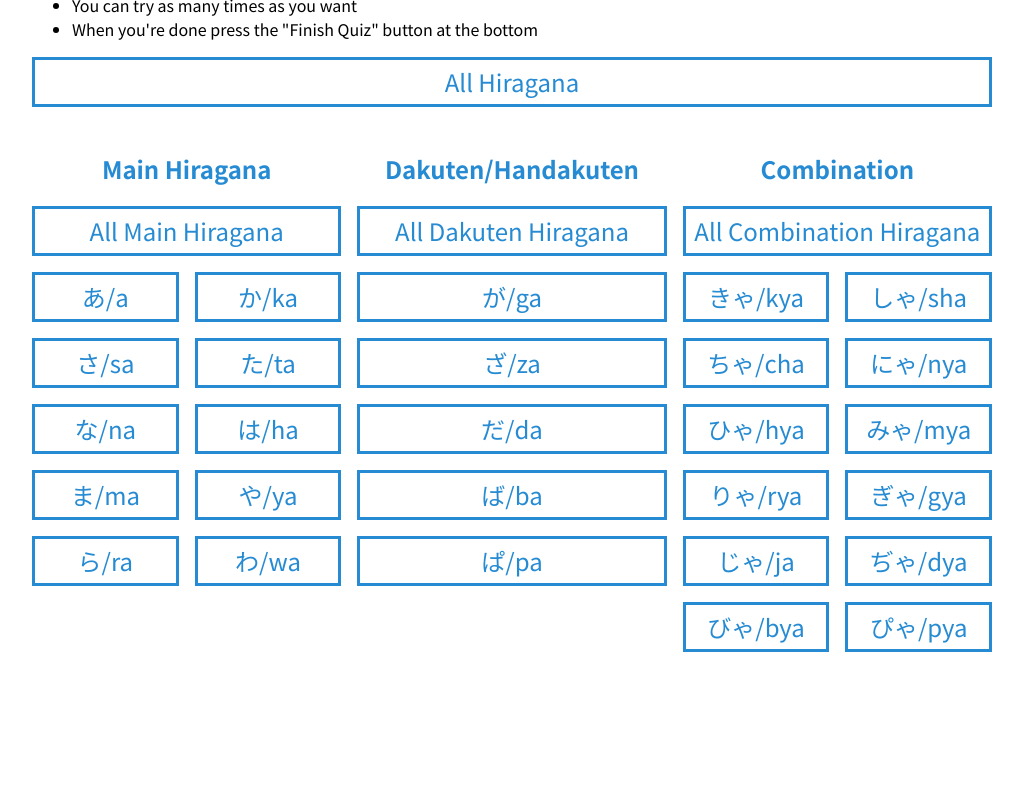
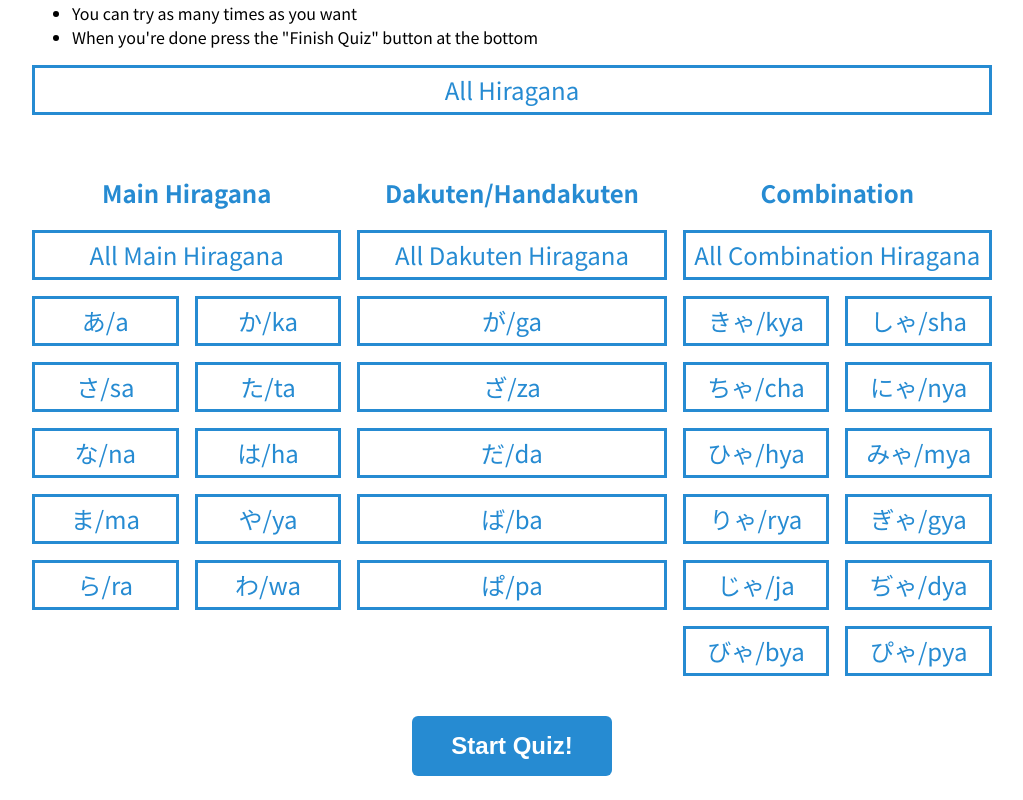
Before and after one commit to rayhanw/learn-japanese, a React (Create React App) app: page / in a window 1280 px wide. Shown: the part 232-1032 px from the top of the page, without its empty margins (128-1151 px from the left). Before the commit the page ends 884 px from the top, so only its background shows below. Built offline with nearby package versions, Linux system fonts and the light colour scheme.

Commit message:
[WIP] check child checkbox on global check

```diff
--- a/src/components/Checkbox.tsx
+++ b/src/components/Checkbox.tsx
@@ -1,4 +1,4 @@
-import React, { useState } from "react";
+import React, { useState, useEffect } from "react";
 import { useGlobalStateContext } from "../contexts/globalState";
 
 interface CheckboxProps {
@@ -6,20 +6,22 @@ interface CheckboxProps {
 	hiragana: string;
 	classList?: string;
 	handleMultipleChange?: () => void;
+	checked?: boolean;
 }
 
 export const Checkbox: React.FC<CheckboxProps> = ({
 	hiragana,
 	text,
 	classList = "",
-	handleMultipleChange
+	handleMultipleChange,
+	checked
 }) => {
-	const [checked, setChecked] = useState(false);
+	const [localChecked, setLocalChecked] = useState(false);
 	const { state, dispatch } = useGlobalStateContext();
 	const titleText = hiragana === "" ? text : `${hiragana}/${text}`;
 
 	const handleOneChange = (e: React.ChangeEvent<HTMLInputElement>) => {
-		setChecked(prevState => !prevState);
+		setLocalChecked(prevState => !prevState);
 		if (state.kata.includes(e.target.value)) {
 			dispatch({ type: "REMOVE", payload: e.target.value });
 		} else {
@@ -35,15 +37,25 @@ export const Checkbox: React.FC<CheckboxProps> = ({
 		}
 	};
 
+	useEffect(() => {
+		if (checked) {
+			setLocalChecked(true);
+		} else {
+			setLocalChecked(false);
+		}
+	}, [checked]);
+
 	return (
 		<label
-			className={`checkboxWrapper ${checked ? "checked" : ""} ${classList}`}
+			className={`checkboxWrapper ${
+				localChecked ? "checked" : ""
+			} ${classList}`}
 		>
 			<input
 				type="checkbox"
 				className="checkbox"
 				onChange={handleChange}
-				checked={checked}
+				checked={localChecked}
 				value={text}
 			/>
 			<p className="checkboxLabel">{titleText}</p>
--- a/src/pages/Hiragana.tsx
+++ b/src/pages/Hiragana.tsx
@@ -64,6 +64,7 @@ export const Hiragana: React.FC = () => {
 							hiragana=""
 							classList={`mb-2 ${mainHiraganaActive ? "checked" : ""}`}
 							handleMultipleChange={handleMainHiraganaChange}
+							checked={mainHiraganaActive}
 						/>
 					</CheckboxCollection>
 				</div>
@@ -90,6 +91,9 @@ export const Hiragana: React.FC = () => {
 					</CheckboxCollection>
 				</div>
 			</div>
+			<div className="relativeCenter">
+				<button className="btn btn-primary btn-lg">Start Quiz!</button>
+			</div>
 		</div>
 	);
 };
--- /dev/null
+++ b/src/styles/components/Button.scss
@@ -0,0 +1,27 @@
+button.btn {
+	outline: none;
+	background: none;
+	border: none;
+	width: 120px;
+	height: 40px;
+	border-radius: var(--border-radius-lg);
+	color: white;
+	font-weight: bold;
+	font-size: 16px;
+	cursor: pointer;
+	transition: background 0.25s ease;
+
+	&.btn-primary {
+		background: var(--blue-secondary);
+
+		&:hover {
+			background: var(--blue-primary);
+		}
+	}
+
+	&.btn-lg {
+		width: 200px;
+		height: 60px;
+		font-size: 24px;
+	}
+}
--- a/src/styles/components/Grid.scss
+++ b/src/styles/components/Grid.scss
@@ -2,4 +2,5 @@
 	display: grid;
 	grid-template-columns: 1fr 1fr 1fr;
 	grid-gap: var(--space-md);
+	margin: 40px 0;
 }
--- a/src/styles/components/Layout.scss
+++ b/src/styles/components/Layout.scss
@@ -1,3 +1,3 @@
 .layout {
-	margin: 0 var(--layout-md) 0 var(--layout-md);
+	margin: var(--layout-sm) var(--layout-md) var(--layout-sm) var(--layout-md);
 }
--- a/src/styles/components/index.scss
+++ b/src/styles/components/index.scss
@@ -2,3 +2,4 @@
 @import "Cards";
 @import "Grid";
 @import "Layout";
+@import "Button";
--- a/src/styles/index.scss
+++ b/src/styles/index.scss
@@ -1,4 +1,5 @@
 @import "variables";
 @import "globals";
+@import "utilities";
 @import "components/index";
 @import "pages/index";
--- /dev/null
+++ b/src/styles/utilities.scss
@@ -0,0 +1,6 @@
+.relativeCenter {
+	width: 100%;
+	display: flex;
+	justify-content: center;
+	align-items: center;
+}
--- a/src/styles/variables.scss
+++ b/src/styles/variables.scss
@@ -9,4 +9,7 @@
 	--layout-sm: 24px;
 	--layout-md: 160px;
 	--layout-lg: 240px;
+	--border-radius-sm: 2px;
+	--border-radius-md: 4px;
+	--border-radius-lg: 6px;
 }
```
